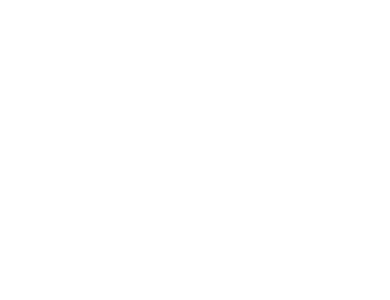
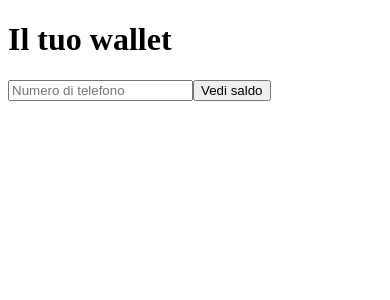
Before and after one commit to ikaiser/fighthouse, a Vue app in the folder web/: page /wallet in a window 390 px wide. Before the commit this address had no page. Shown: the top 300 px of the page. Built offline with nearby package versions, Linux system fonts and the light colour scheme.

Commit message:
Add public wallet lookup page by phone number

```diff
--- a/web/src/router/index.js
+++ b/web/src/router/index.js
@@ -4,6 +4,7 @@
 import UsersListView from '../views/admin/UsersListView.vue'
 import UserDetailView from '../views/admin/UserDetailView.vue'
 import ExpenseFormView from '../views/admin/ExpenseFormView.vue'
+import WalletLookupView from '../views/public/WalletLookupView.vue'
 
 const routes = [
   { path: '/admin/login', component: LoginView },
@@ -11,6 +12,7 @@
   { path: '/admin/users', component: UsersListView },
   { path: '/admin/users/:id', component: UserDetailView },
   { path: '/admin/expenses/new', component: ExpenseFormView },
+  { path: '/wallet', component: WalletLookupView },
 ]
 
 export const router = createRouter({
--- /dev/null
+++ b/web/src/views/public/WalletLookupView.vue
@@ -0,0 +1,42 @@
+<template>
+  <div class="wallet-lookup">
+    <h1>Il tuo wallet</h1>
+    <form @submit.prevent="lookup">
+      <input v-model="telefono" placeholder="Numero di telefono" required />
+      <button type="submit">Vedi saldo</button>
+    </form>
+
+    <p v-if="error" class="error">{{ error }}</p>
+
+    <div v-if="result">
+      <h2>Ciao {{ result.nome }}!</h2>
+      <p class="balance">Saldo wallet: <strong>{{ result.wallet_balance }}€</strong></p>
+      <h3>Storico movimenti</h3>
+      <ul>
+        <li v-for="(t, i) in result.transactions" :key="i">
+          {{ t.created_at }} — {{ t.tipo }}: {{ t.importo }}€
+        </li>
+      </ul>
+    </div>
+  </div>
+</template>
+
+<script setup>
+import { ref } from 'vue'
+import { apiClient } from '../../api/client'
+
+const telefono = ref('')
+const result = ref(null)
+const error = ref('')
+
+async function lookup() {
+  error.value = ''
+  result.value = null
+  try {
+    const { data } = await apiClient.post('/wallet/lookup', { telefono: telefono.value })
+    result.value = data
+  } catch (e) {
+    error.value = e.response?.data?.error || 'numero non trovato'
+  }
+}
+</script>
```
